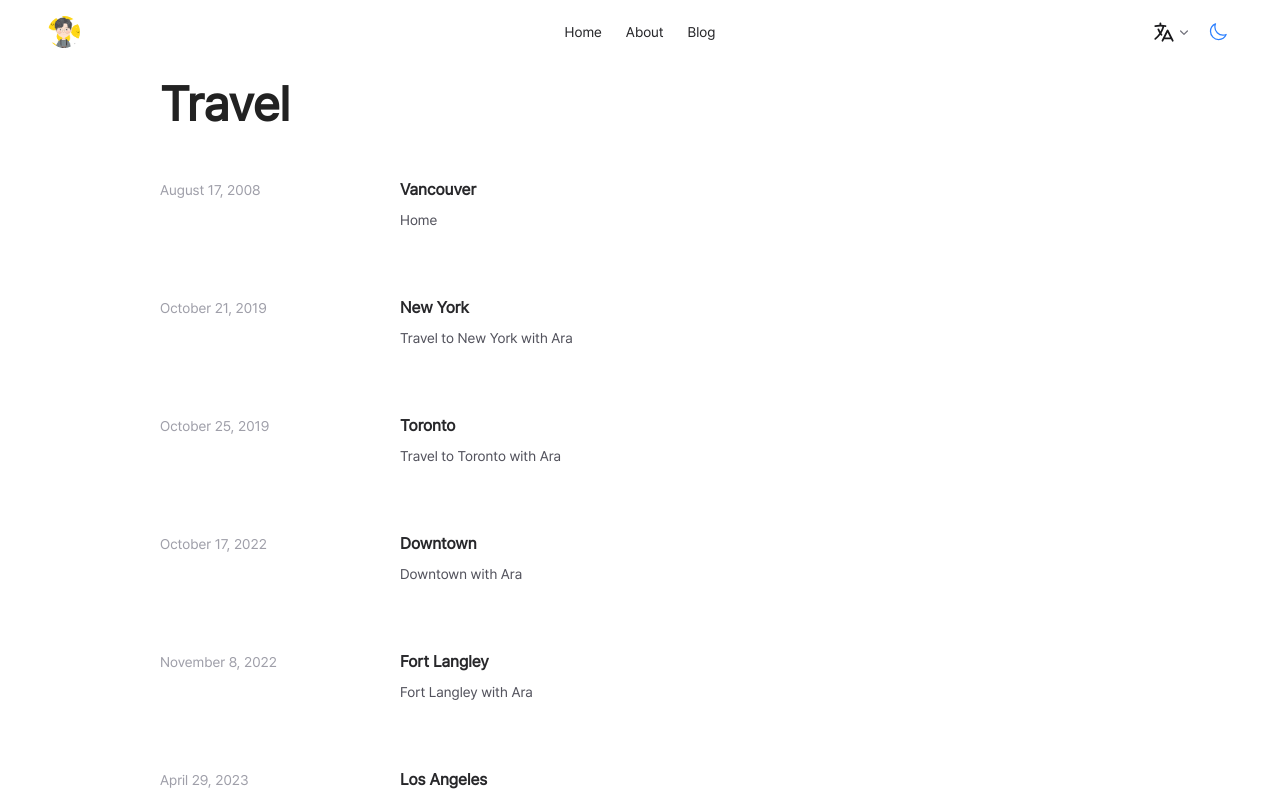
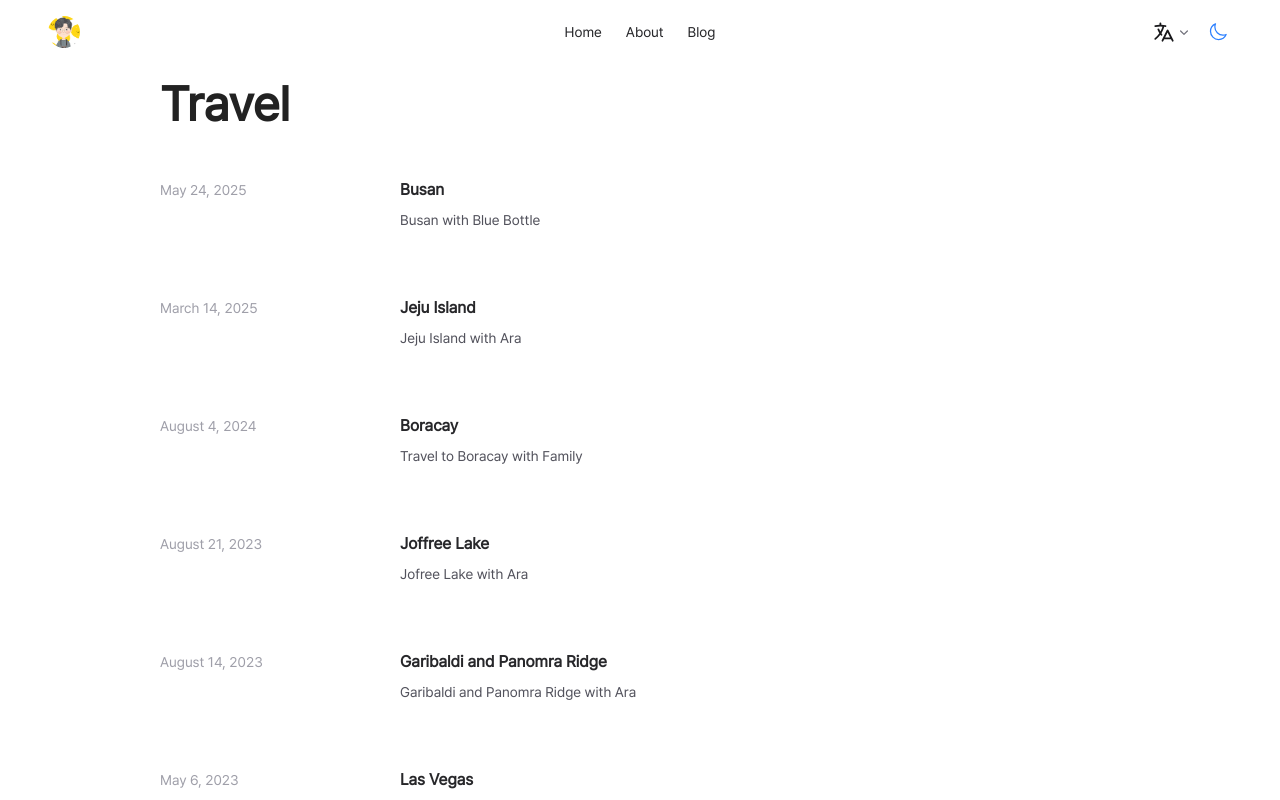
Before and after one commit to jaeungkim/portfolio-website-nextjs, a Next.js app: page /en/blog in a window 1280 px wide. Shown: the top 800 px of the page. Built offline with nearby package versions, Linux system fonts and the light colour scheme.

Commit message:
chore: testing blog build at buildtime

```diff
--- a/package.json
+++ b/package.json
@@ -1,9 +1,10 @@
 {
   "private": true,
   "scripts": {
-    "dev": "next dev",
     "build": "next build",
-    "start": "next start --turbo"
+    "postbuild": "tsx src/scripts/build-blog-index.ts",
+    "dev": "yarn gen:posts && next dev",
+    "gen:posts": "tsx src/scripts/build-blog-index.ts"
   },
   "dependencies": {
     "@next/mdx": "^15.3.3",
@@ -44,6 +45,7 @@
     "react-icons": "^5.5.0",
     "tailwindcss": "^4.1.8",
     "three": "^0.177.0",
+    "tsx": "^4.19.4",
     "typescript": "^5.8.3"
   },
   "packageManager": "yarn@4.9.1"
--- a/src/app/[locale]/blog/page.tsx
+++ b/src/app/[locale]/blog/page.tsx
@@ -1,22 +1,53 @@
-import { Suspense } from "react";
+export const dynamic = "force-static";
+
+import { getSortedPostsData } from "@/src/lib/posts";
+import Date from "@/src/components/common/Date";
 import type { Metadata } from "next";
-import BlogContent from "@/src/components/blog/BlogContent";
+import { Link } from "@/src/i18n/routing";
 
 export const metadata: Metadata = {
   title: "Jaeung Kim - Blog",
   description: "A collection of photo stories",
 };
 
-export default function BlogPage() {
+export default async function BlogPage() {
+  const posts = await getSortedPostsData();
+
   return (
     <div className="py-4 max-w-5xl mx-auto">
       <h1 className="mb-12 text-4xl font-bold text-neutral-800 dark:text-neutral-100 sm:text-5xl">
         Travel
       </h1>
+      <div className="flex flex-col space-y-16">
+        {posts.map((post) => (
+          <article
+            key={post.id}
+            className="md:grid md:grid-cols-4 md:items-baseline"
+          >
+            <Link
+              href={`/blog/${post.id}`}
+              className="md:col-span-3 group relative flex flex-col items-start"
+            >
+              <div
+                aria-hidden="true"
+                className="absolute -inset-y-6 -inset-x-4 z-0 scale-95 bg-zinc-50 opacity-0 transition group-hover:scale-100 group-hover:opacity-100 dark:bg-zinc-800/50 sm:-inset-x-6 sm:rounded-2xl"
+              />
 
-      <Suspense fallback={<p className="text-center mt-10">Loading posts...</p>}>
-        <BlogContent />
-      </Suspense>
+              <h2 className="relative z-10 text-base font-semibold  text-zinc-800 dark:text-zinc-100">
+                {post.title}
+              </h2>
+
+              <Date dateString={post.date} mobile />
+
+              <p className="relative z-10 mt-2 text-sm text-zinc-600 dark:text-zinc-400">
+                {post.summary}
+              </p>
+            </Link>
+
+            <Date dateString={post.date} mobile={false} />
+          </article>
+        ))}
+      </div>
     </div>
   );
 }
--- a/src/components/blog/Article.tsx
+++ /dev/null
@@ -1,50 +0,0 @@
-"use client";
-
-import { useInView } from "react-intersection-observer";
-import { motion } from "motion/react";
-import Date from "@/src/components/common/Date";
-import { Post } from "@/src/types/blog";
-import { Link } from "@/src/i18n/routing";
-
-interface ArticleProps {
-  post: Post;
-  index: number;
-}
-
-const Article: React.FC<ArticleProps> = ({ post, index }) => {
-  const [ref, inView] = useInView({ triggerOnce: true });
-
-  return (
-    <motion.article
-      ref={ref}
-      initial={{ opacity: 0, y: 20 }}
-      animate={inView ? { opacity: 1, y: 0 } : {}}
-      transition={{ duration: 0.6, delay: index * 0.01 }}
-      className="md:grid md:grid-cols-4 md:items-baseline"
-    >
-      <Link
-        href={`/blog/${post.id}`}
-        className="md:col-span-3 group relative flex flex-col items-start"
-      >
-        <div
-          aria-hidden="true"
-          className="absolute -inset-y-6 -inset-x-4 z-0 scale-95 bg-zinc-50 opacity-0 transition group-hover:scale-100 group-hover:opacity-100 dark:bg-zinc-800/50 sm:-inset-x-6 sm:rounded-2xl"
-        />
-
-        <h2 className="relative z-10 text-base font-semibold  text-zinc-800 dark:text-zinc-100">
-          {post.title}
-        </h2>
-
-        <Date dateString={post.date} mobile />
-
-        <p className="relative z-10 mt-2 text-sm text-zinc-600 dark:text-zinc-400">
-          {post.summary}
-        </p>
-      </Link>
-
-      <Date dateString={post.date} mobile={false} />
-    </motion.article>
-  );
-};
-
-export default Article;
--- a/src/components/blog/BlogContent.tsx
+++ /dev/null
@@ -1,14 +0,0 @@
-import { getSortedPostsData } from "@/src/lib/posts";
-import Article from "./Article";
-
-export default async function BlogContent() {
-  const allPostsData = await getSortedPostsData();
-
-  return (
-    <div className="flex flex-col space-y-16">
-      {allPostsData.map((post, index) => (
-        <Article key={post.id} post={post} index={index} />
-      ))}
-    </div>
-  );
-}
--- a/src/lib/posts.ts
+++ b/src/lib/posts.ts
@@ -1,69 +1,26 @@
+import { cache } from "react";
+import postsJson from "@/src/posts.json";
 import fs from "fs/promises";
 import path from "path";
-import { cache } from "react";
 import { compileMDX } from "next-mdx-remote/rsc";
 import BlurImage from "@/src/components/image/BlurImage";
 import { Post } from "@/src/types/blog";
 
-type Frontmatter = {
-  title: string;
-  date: string;
-  summary: string;
-};
+type Frontmatter = { title: string; date: string; summary: string };
 
 const POSTS_DIR = path.join(process.cwd(), "src", "posts");
 const mdxComponents = { img: BlurImage, BlurImage };
 
-function extractFrontmatter(raw: string): Frontmatter | null {
-  const match = raw.match(/^---\n([\s\S]*?)\n---/);
-  if (!match) return null;
-
-  const yaml = Object.fromEntries(
-    match[1]
-      .split("\n")
-      .map((l) => l.trim())
-      .filter(Boolean)
-      .map((l) => {
-        const [key, ...rest] = l.split(":");
-        const value = rest.join(":").trim();
-        return [
-          key,
-          value.startsWith("[")
-            ? JSON.parse(value)
-            : value.replace(/^["']|["']$/g, ""),
-        ];
-      })
-  ) as Frontmatter;
-
-  return yaml.title && yaml.date ? yaml : null;
-}
-
 export const getSortedPostsData = cache(async (): Promise<Post[]> => {
-  const files = (await fs.readdir(POSTS_DIR)).filter((f) => f.endsWith(".mdx"));
-
-  const posts = await Promise.all(
-    files.map(async (file) => {
-      const raw = await fs.readFile(path.join(POSTS_DIR, file), "utf8");
-      const fm = extractFrontmatter(raw);
-      return fm
-        ? {
-            id: file.replace(/\.mdx$/, ""),
-            title: fm.title,
-            date: fm.date,
-            summary: fm.summary,
-          }
-        : null;
-    })
+  return (postsJson as Post[]).sort(
+    (a, b) => new Date(b.date).getTime() - new Date(a.date).getTime()
   );
-
-  return posts
-    .filter((post): post is Post => post !== null)
-    .sort((a, b) => new Date(a.date).getTime() - new Date(b.date).getTime());
 });
 
 export const getPostData = cache(async (slug: string) => {
-  const filePath = path.join(POSTS_DIR, `${slug}.mdx`);
-  const raw = await fs.readFile(filePath, "utf8").catch(() => null);
+  const raw = await fs
+    .readFile(path.join(POSTS_DIR, `${slug}.mdx`), "utf8")
+    .catch(() => null);
   if (!raw) return null;
 
   const { content, frontmatter } = await compileMDX<Frontmatter>({
@@ -72,14 +29,14 @@ export const getPostData = cache(async (slug: string) => {
     options: { parseFrontmatter: true },
   });
 
-  if (!frontmatter.title || !frontmatter.date) return null;
-
-  return {
+  return frontmatter.title && frontmatter.date
+    ? {
         id: slug,
         slug,
         title: frontmatter.title,
         date: frontmatter.date,
         summary: frontmatter.summary,
         content,
-  };
+      }
+    : null;
 });
--- /dev/null
+++ b/src/posts.json
@@ -0,0 +1,74 @@
+[
+  {
+    "id": "2008-home",
+    "title": "Vancouver",
+    "date": "2008-08-17",
+    "summary": "Home"
+  },
+  {
+    "id": "2019-oct-21-newyork",
+    "title": "New York",
+    "date": "2019-10-21",
+    "summary": "Travel to New York with Ara"
+  },
+  {
+    "id": "2019-oct-25-toronto",
+    "title": "Toronto",
+    "date": "2019-10-25",
+    "summary": "Travel to Toronto with Ara"
+  },
+  {
+    "id": "2022-nov-12-fort-langley",
+    "title": "Fort Langley",
+    "date": "2022-11-08",
+    "summary": "Fort Langley with Ara"
+  },
+  {
+    "id": "2022-oct-17-downtown",
+    "title": "Downtown",
+    "date": "2022-10-17",
+    "summary": "Downtown with Ara"
+  },
+  {
+    "id": "2023-apr-29-losangeles",
+    "title": "Los Angeles",
+    "date": "2023-04-29",
+    "summary": "Travel to Los Angeles with Blue Bottle"
+  },
+  {
+    "id": "2023-aug-14-garibaldi-lake",
+    "title": "Garibaldi and Panomra Ridge",
+    "date": "2023-08-14",
+    "summary": "Garibaldi and Panomra Ridge with Ara"
+  },
+  {
+    "id": "2023-aug-21-joffrey-lake",
+    "title": "Joffree Lake",
+    "date": "2023-08-21",
+    "summary": "Jofree Lake with Ara"
+  },
+  {
+    "id": "2023-may-6-lasvegas",
+    "title": "Las Vegas",
+    "date": "2023-05-06",
+    "summary": "Travel to Las Vegas with Blue Bottle"
+  },
+  {
+    "id": "2024-aug-boracay",
+    "title": "Boracay",
+    "date": "2024-08-04",
+    "summary": "Travel to Boracay with Family"
+  },
+  {
+    "id": "2025-mar-14-jeju",
+    "title": "Jeju Island",
+    "date": "2025-03-14",
+    "summary": "Jeju Island with Ara"
+  },
+  {
+    "id": "2025-may-busan",
+    "title": "Busan",
+    "date": "2025-05-24",
+    "summary": "Busan with Blue Bottle"
+  }
+]
--- /dev/null
+++ b/src/scripts/build-blog-index.ts
@@ -0,0 +1,31 @@
+import fs from "fs/promises";
+import path from "path";
+import matter from "gray-matter";
+
+const POSTS_DIR = path.join(process.cwd(), "src", "posts");
+const OUT_FILE = path.join(process.cwd(), "src", "posts.json");
+
+async function generatePostIndex() {
+  const files = (await fs.readdir(POSTS_DIR)).filter((f) => f.endsWith(".mdx"));
+
+  const index = await Promise.all(
+    files.map(async (file) => {
+      const raw = await fs.readFile(path.join(POSTS_DIR, file), "utf8");
+      const { data } = matter(raw);
+      return {
+        id: file.replace(/\.mdx$/, ""),
+        title: data.title,
+        date: data.date,
+        summary: data.summary ?? "",
+      };
+    })
+  );
+
+  await fs.writeFile(OUT_FILE, JSON.stringify(index, null, 2));
+  console.log(`✅ posts.json generated (${index.length} posts)`);
+}
+
+generatePostIndex().catch((err) => {
+  console.error("❌ Failed to generate posts:", err);
+  process.exit(1);
+});
```
Also changed, not shown: 1 other file (tests, documents, lock files or other folders). Lines whose indentation alone changed are shown as unchanged.
